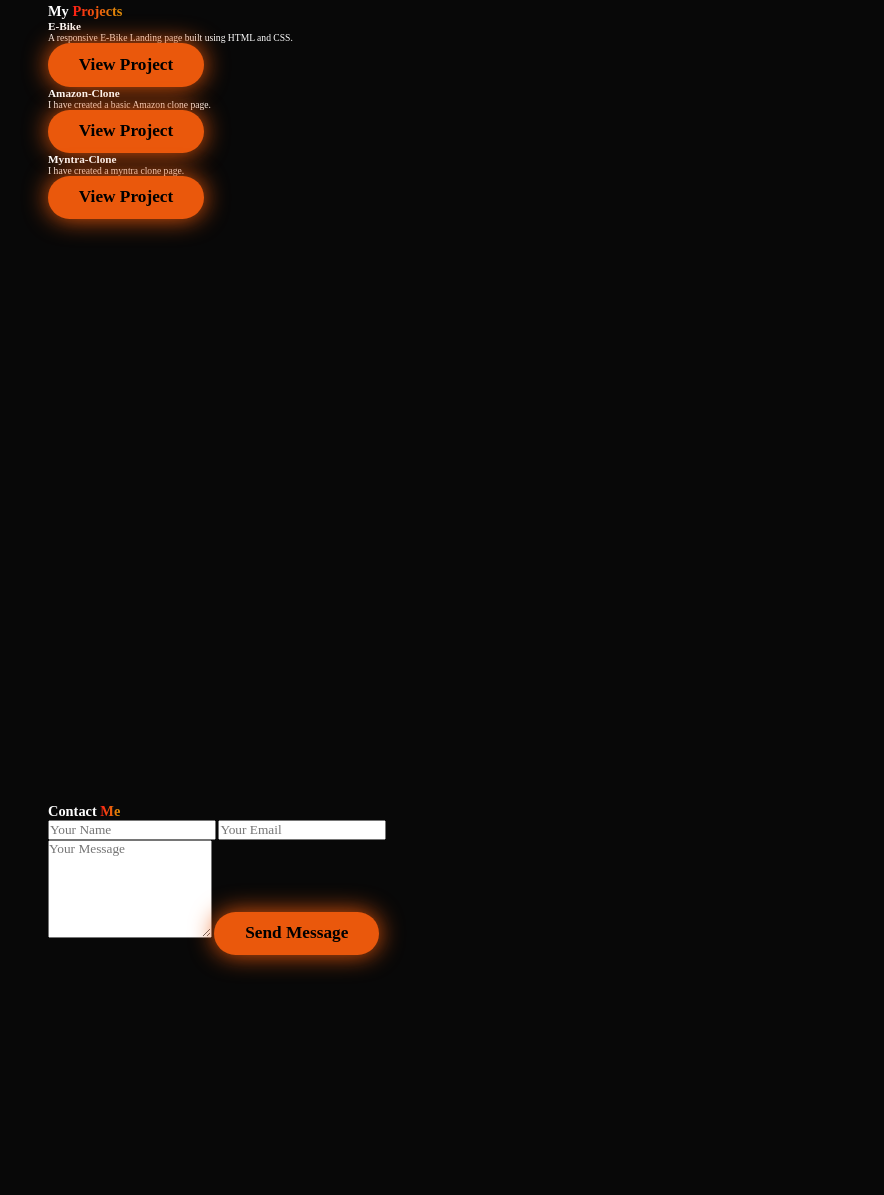
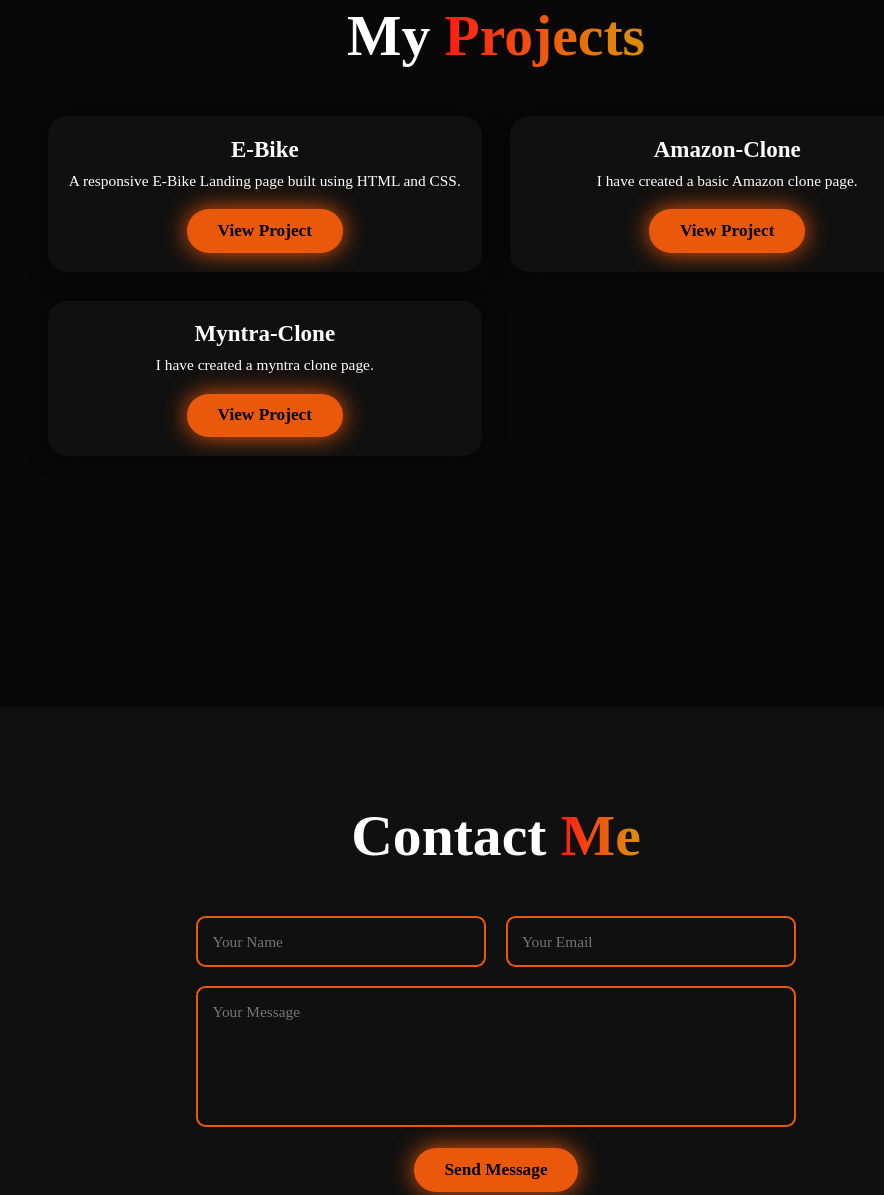
Before and after one commit to Muhammadqasim4/Projects, a plain HTML site: page Basic_Portfolio_Responsive/index.html in a window 1280 px wide. Shown: the part 1693-2888 px from the top of the page, without its empty margins (144-1028 px from the left). Drawn offline with nearby package versions, Linux system fonts and the light colour scheme.

Commit message:
Update style.css

```diff
--- a/Basic_Portfolio_Responsive/style.css
+++ b/Basic_Portfolio_Responsive/style.css
@@ -405,3 +405,122 @@ color: transparent;
     width: 70vw;
   }
 }
+
+
+/* Projects Section */
+.projects {
+  background: var(--bg-color);
+  padding: 10rem 15%;
+  text-align: center;
+}
+
+.projects .heading {
+  font-size: 6rem;
+  margin-bottom: 5rem;
+}
+
+.projects-container {
+  display: grid;
+  grid-template-columns: repeat(auto-fit, minmax(280px, 1fr));
+  gap: 3rem;
+}
+
+.project-card {
+  background: var(--second-bg-color);
+  border-radius: 2rem;
+  overflow: hidden;
+  box-shadow: 0 0 20px rgba(0,0,0,0.5);
+  transition: 0.3s ease-in-out;
+}
+
+.project-card:hover {
+  transform: translateY(-10px);
+  box-shadow: 0 0 30px var(--main-color);
+}
+
+.project-card img {
+  width: 100%;
+  height: 200px;
+  object-fit: cover;
+}
+
+.project-info {
+  padding: 2rem;
+}
+
+.project-info h3 {
+  font-size: 2.4rem;
+  margin-bottom: 1rem;
+}
+
+.project-info p {
+  font-size: 1.6rem;
+  margin-bottom: 2rem;
+}
+
+/* Contact Section */
+.contact {
+  background: var(--second-bg-color);
+  padding: 10rem 15%;
+  text-align: center;
+}
+
+.contact .heading {
+  font-size: 6rem;
+  margin-bottom: 5rem;
+}
+
+.contact-form {
+  max-width: 600px;
+  margin: auto;
+}
+
+.input-group {
+  display: flex;
+  gap: 2rem;
+  margin-bottom: 2rem;
+}
+
+.input-group input,
+.contact-form textarea {
+  width: 100%;
+  padding: 1.5rem;
+  font-size: 1.6rem;
+  border-radius: 1rem;
+  border: 2px solid var(--main-color);
+  background: transparent;
+  color: var(--text-color);
+  outline: none;
+}
+
+.contact-form textarea {
+  resize: none;
+}
+
+.contact-form .btn {
+  margin-top: 2rem;
+}
+
+
+/* .big-contact-btn {
+  margin-top: 4rem;
+  text-align: center;
+}
+
+.big-btn {
+  display: inline-block;
+  padding: 2rem 6rem;
+  font-size: 2.2rem;
+  font-weight: 700;
+  border-radius: 5rem;
+  background: linear-gradient(270deg, #DF8908 10%, #ff1d15 100%);
+  color: white;
+  text-decoration: none;
+  transition: 0.3s ease-in-out;
+  box-shadow: 0 0 25px var(--main-color);
+}
+
+.big-btn:hover {
+  transform: scale(1.08);
+  box-shadow: 0 0 40px var(--main-color), 0 0 60px var(--main-color);
+} */
```
